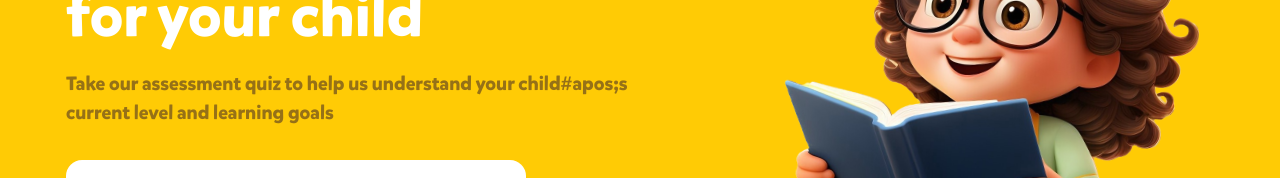
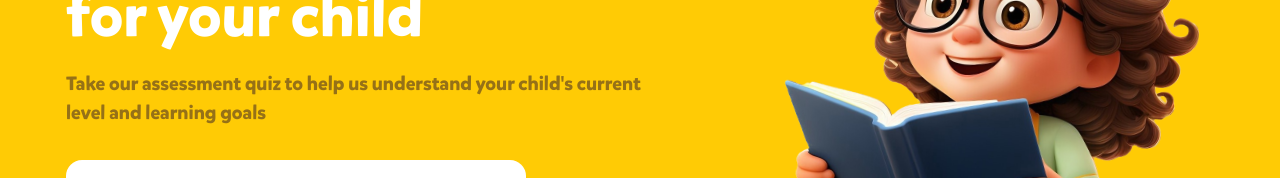
Before and after one commit to Omafovbe/Monalouisa, a Next.js app: page / in a window 1280 px wide. Shown: the part 389-567 px from the top of the page. Built offline with nearby package versions, Linux system fonts and the light colour scheme.

Commit message:
escaped character

```diff
--- a/src/app/home2.tsx
+++ b/src/app/home2.tsx
@@ -297,7 +297,7 @@ const LandingPage = () => {
               className='text-[#967117] text-[1.2rem] mb-8'
               variants={itemVariants}
             >
-              Take our assessment quiz to help us understand your child#apos;s
+              Take our assessment quiz to help us understand your child&apos;s
               current level and learning goals
             </motion.p>
 
```
